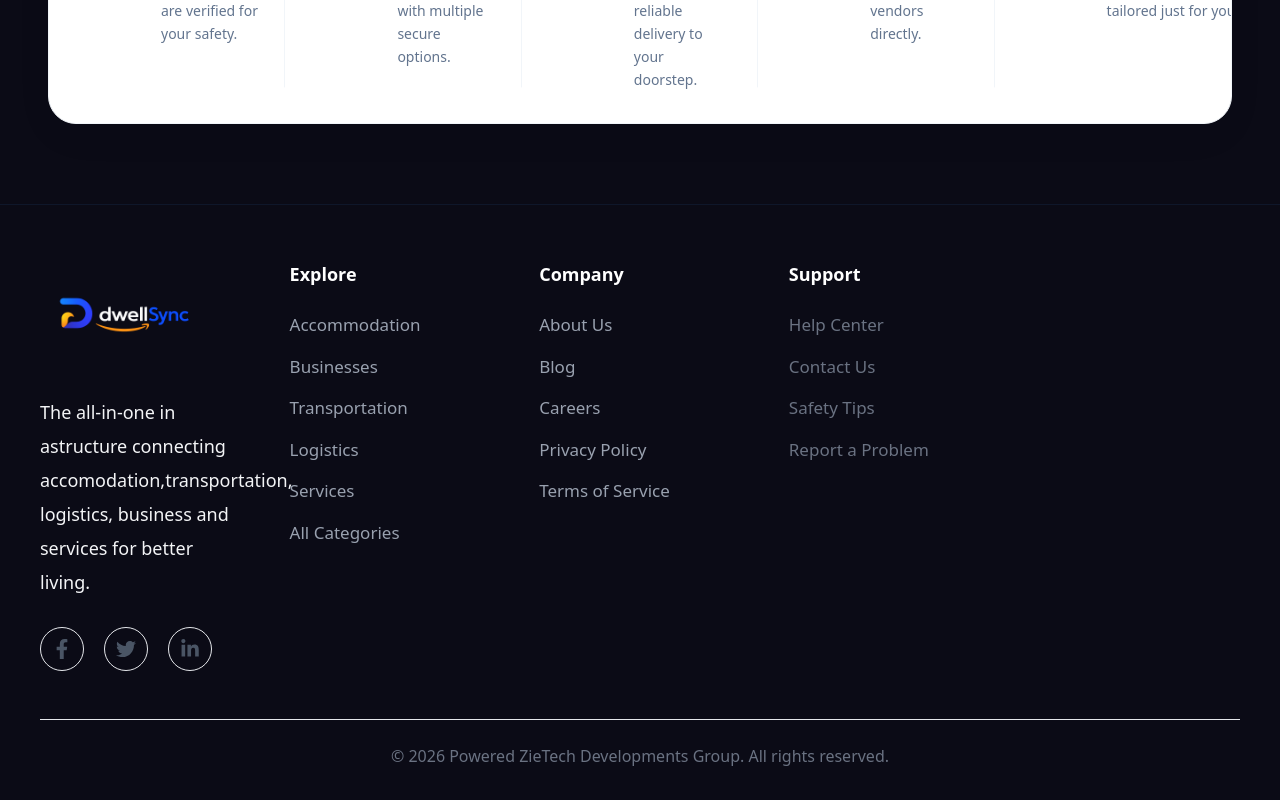
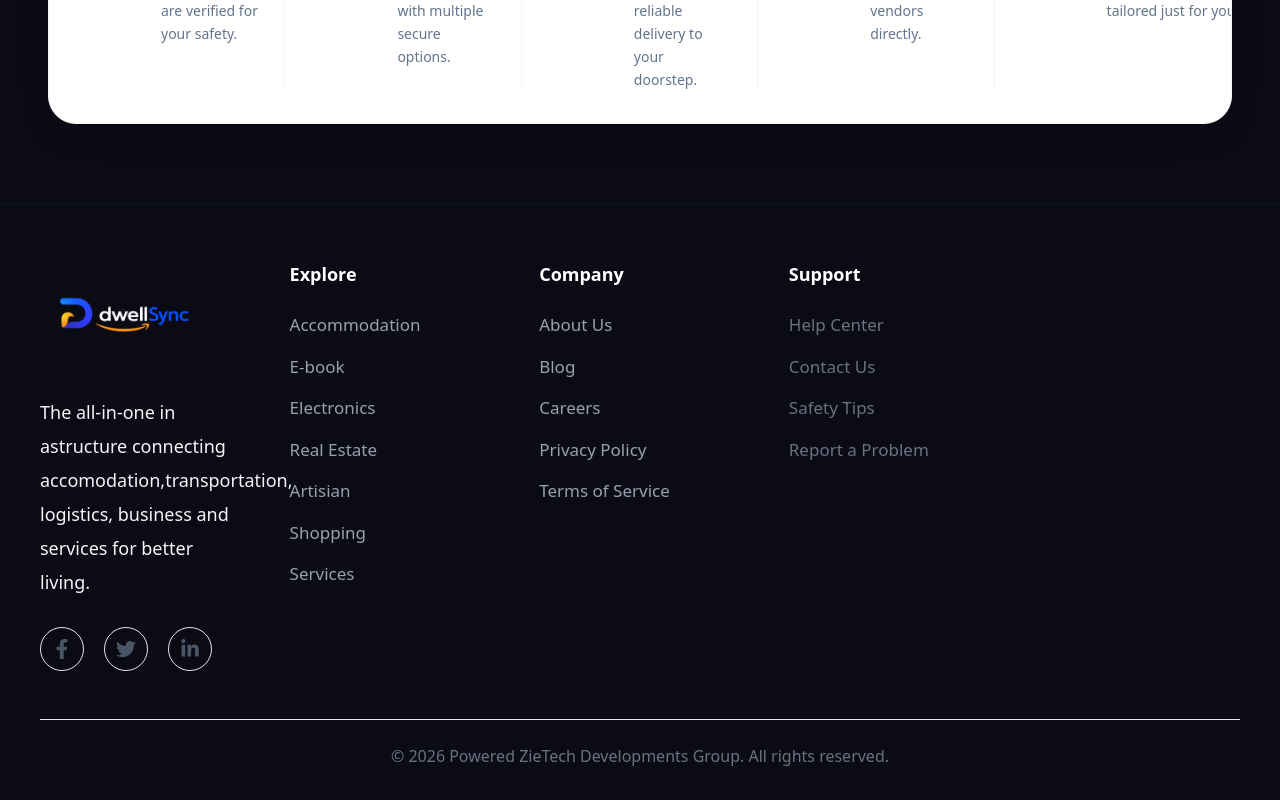
Before and after one commit to bobby291/dwell-sync, a Next.js app: page /business in a window 1280 px wide. Shown: the part 2733-3533 px from the top of the page. Built offline with nearby package versions, Linux system fonts and the light colour scheme.

Commit message:
Text footer

```diff
--- a/components/Footer.tsx
+++ b/components/Footer.tsx
@@ -97,11 +97,12 @@ export default function Footer() {
             <div className="flex flex-col gap-4">
               {[
                 "Accommodation",
-                "Businesses",
-                "Transportation",
-                "Logistics",
+                "E-book",
+                "Electronics",
+                "Real Estate",
+                "Artisian",
+                "Shopping",
                 "Services",
-                "All Categories",
               ].map((item, index) => (
                 <Link
                   key={index}
```
